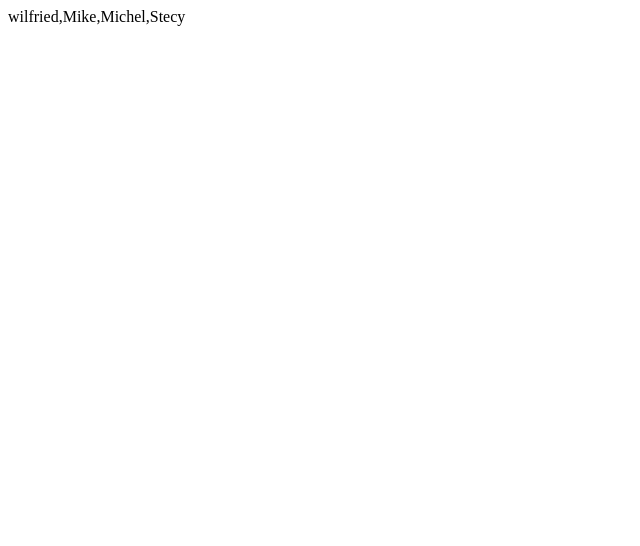
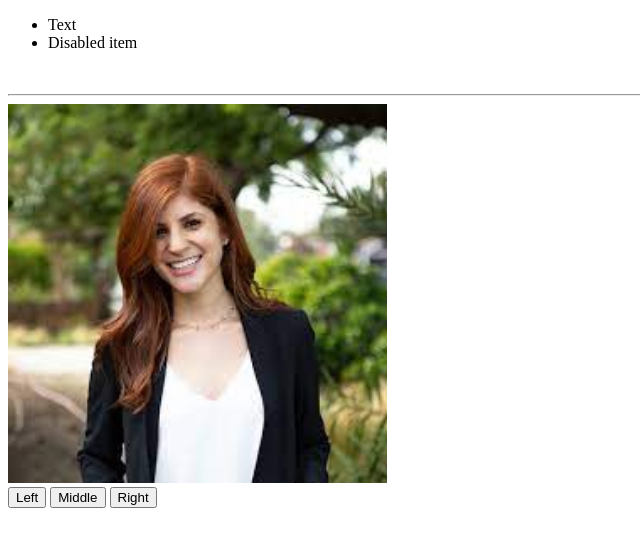
Before and after one commit to wilfried-237/JavaScript-age-and-gender-system, a plain HTML site: page index.html in a window 1280 px wide. Shown: the whole page, without its empty margins (0-640 px from the left). Drawn offline with Linux system fonts and the light colour scheme.

Commit message:
Creating a carousel using js

```diff
--- a/index.html
+++ b/index.html
@@ -16,5 +16,17 @@
     </form>
 
     --->
+
+
+    <ul id="ul-list">
+        <li class="list-group-item active">Text</li>
+        <li class="list-group-item disabled" aria-disabled="true">Disabled item</li>
+    </ul>
+    <br><hr>
+    <img src="images/1.jpg" alt="" id="img" style="width: 30%;"><br>
+
+    <button type="button" onclick="left();">Left</button>
+    <button type="button" onclick="middle();">Middle</button>
+    <button type="button" onclick="right();">Right</button>
 </body>
 </html>
--- a/index.js
+++ b/index.js
@@ -144,7 +144,7 @@
 
         */
 
-
+        /*
 
         var array=["wilfried","Mike","Michel","Stecy"]
 
@@ -153,3 +153,29 @@
 
 
         array.push()
+
+
+        var ul = getElementById('ul-list');
+
+
+        ul.innerHtml = '<li>Michel</li><li>Michel</li><li>Michel</li>'
+
+        */
+
+        var img= document.getElementById('img');
+
+    function left(){
+        var img= document.getElementById('img');
+
+        img.src='images/2.jpg'
+    }
+    function middle(){
+        var img= document.getElementById('img');
+
+        img.src='images/3.jpg'
+    }
+    function right(){
+        var img= document.getElementById('img');
+
+        img.src='images/4.jpg'
+    }
```
Also changed, not shown: images/1.jpg (added), images/2.jpg (added), images/3.jpg (added), images/4.jpg (added).
